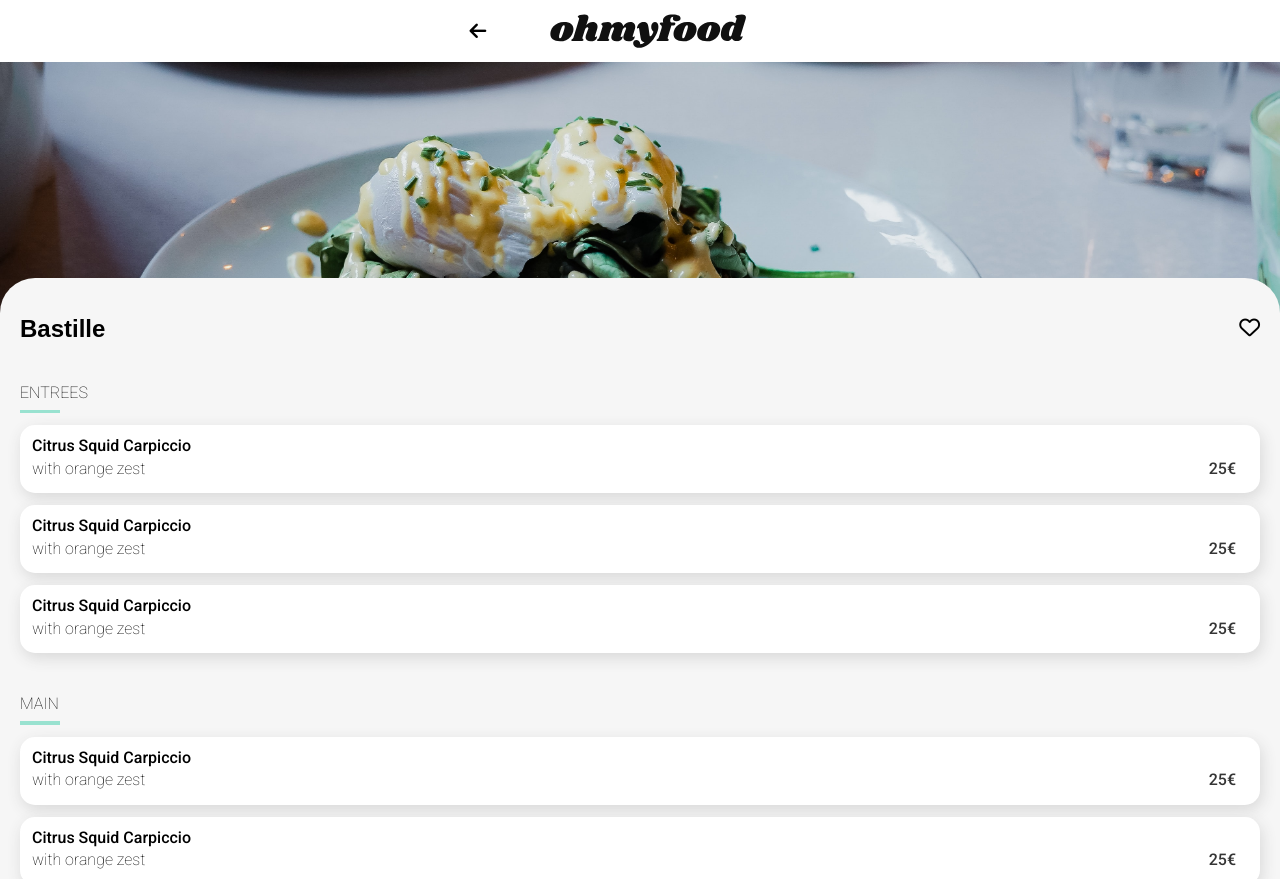
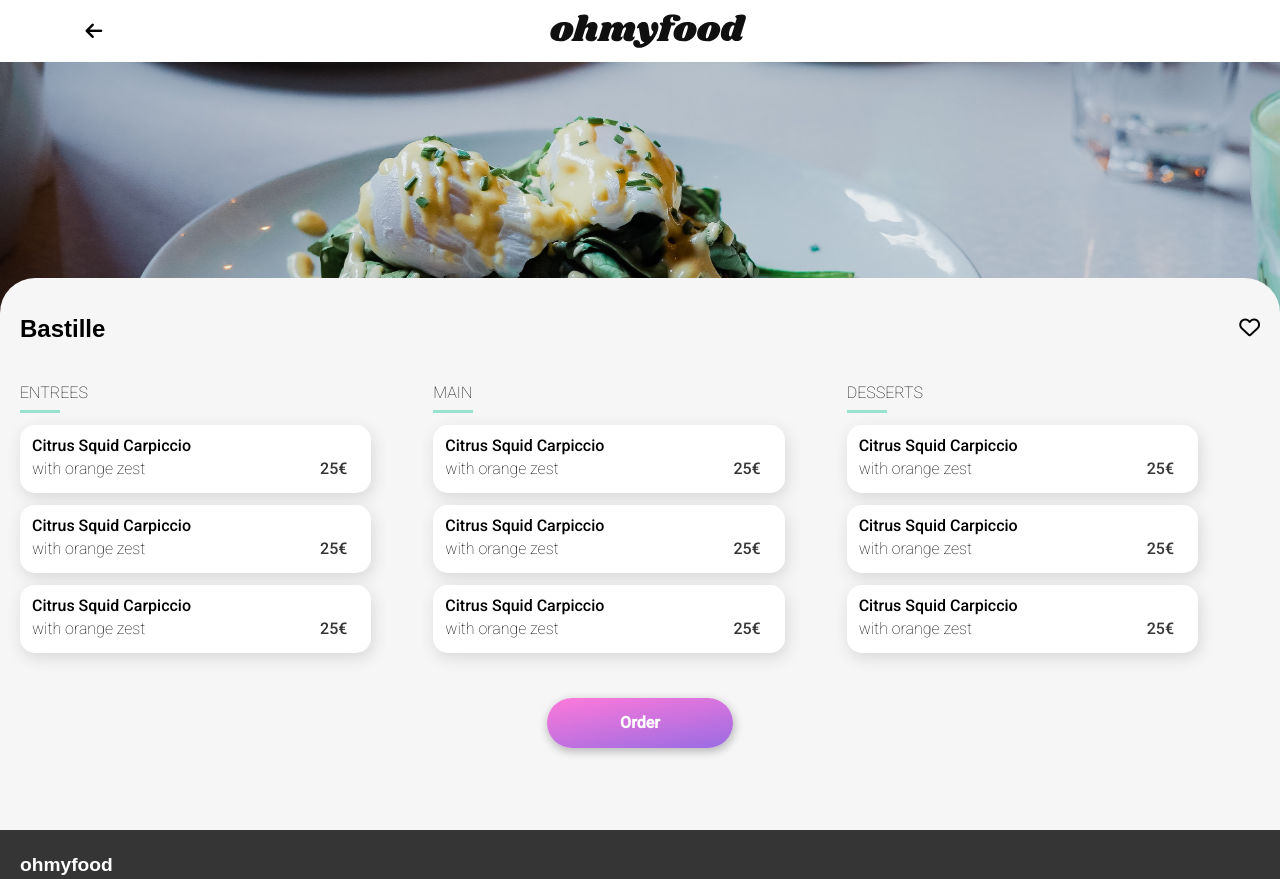
Before and after one commit to swavey4/Munyama_1_01-20-22, a website: page bastille.html in a window 1280 px wide. Shown: the top 879 px of the page. Drawn offline with Linux system fonts and the light colour scheme; a web font is replaced by a local one.

Commit message:
Responsive layout

```diff
--- a/bastille.html
+++ b/bastille.html
@@ -39,6 +39,7 @@
                     </div>
                 </div>
                 <!-- STARTERS -->
+                <div class='reposition'>
                     <div class='menu'>
                         <div class='menu__title'>
                             <p>ENTREES</p>
@@ -166,13 +167,14 @@
                         </div>
                     </div>
                 </div>
+            </div>
 
             <div class='menu__btn'><span class='btn__text'>Order</span></div>
         </main>
 
         <!-- Footer -->
         <footer class='footer'>
-            <img src="IMAGES/logo/ohmyfood@2x.svg" alt="" class='footer__image'>
+            <h2 class='footer__header'>ohmyfood</h2>
             <div class='footer__links'>
                 <p> <i class="fas fa-utensils"></i> Suggest a restaurant</p>
                 <p> <i class="fas fa-hands-helping"></i>Become a partner</p>
--- a/sass/Base/_base.scss
+++ b/sass/Base/_base.scss
@@ -6,7 +6,8 @@ body{
 
 .container{
     width: 100%;
-    max-width: 100%;
+    max-width: 1300px;
+    margin: 0 auto;
 }
 
 h1,h2,p{
--- a/sass/Components/components.scss
+++ b/sass/Components/components.scss
@@ -20,6 +20,16 @@
     @include center-element(center, flex-start, column);
     width: 100%;
     gap: 1.5rem;
+    // Breakpoint
+    @include tablet {
+        display: grid;
+        grid-template-columns: repeat(3, 1fr);
+    }
+
+    @include desktop {
+        display: grid;
+        grid-template-columns: repeat(3, 1fr);
+    }
 
     &__btn{
         box-sizing: border-box;
--- a/sass/Layout/header.scss
+++ b/sass/Layout/header.scss
@@ -143,6 +143,17 @@ body{
     &__container{
         @include center-element(center, flex-start, column);
         gap: 1rem;
+
+        // Breakpoint
+        @include tablet{
+            display: grid;
+            grid-template-columns: repeat(2, 1fr);
+        }
+
+        @include desktop{
+            display: grid;
+            grid-template-columns: repeat(4, 1fr);
+        }
     }
 
 }
@@ -161,6 +172,16 @@ body{
     &__links{
         color: #fff;
         font-size: 0.90rem;
+        // Breakpoints
+        @include tablet {
+            display: grid;
+            grid-template-columns: repeat(4, 1fr);
+        }
+
+        @include desktop{
+            display: grid;
+            grid-template-columns: repeat(4, 1fr);
+        }
 
         i{
             padding-right: 12px;
--- a/sass/Layout/menu-page.scss
+++ b/sass/Layout/menu-page.scss
@@ -6,6 +6,14 @@
            position: relative;
            right: 64px;
            font-size: 1.2rem;
+
+           @include tablet{
+               right: 30%;
+           }
+
+           @include desktop{
+            right: 35%;
+        }
        }
 
     }
@@ -38,6 +46,11 @@
             justify-content: space-between;
             align-items: center;
             font-family: $header-font;
+
+            @include tablet{
+                width: 75%;
+                margin: 0 auto;
+            }
 
             &-icon{
                 position: relative;
@@ -73,14 +86,31 @@
     }
 }
 
+.reposition{
+    @include desktop{
+        display: grid;
+        grid-template-columns: repeat(3, 1fr);
+    }
+}
+
 .menu{
     margin-top: 2.6rem;
+    @include tablet{
+        width: 75%;
+        margin: 2.6rem auto 0 auto;
+    }
+
+   @include desktop{
+       width: 85%;
+   }
 
 
     &__container{
         @include center-element(stretch, flex-start, column);
         margin-top: 0.75rem;
         gap: 0.75rem;
+
+
     }
 
     &__title{
--- a/sass/Utils/_mixins.scss
+++ b/sass/Utils/_mixins.scss
@@ -22,3 +22,15 @@
     font-family: $text-font;
     font-weight: 500;
 }
+
+@mixin tablet {
+    @media screen and (max-width: map-get($breakpoints, tablet)) and (min-width: 650px){
+        @content
+    }
+}
+
+@mixin desktop {
+    @media screen and (min-width: map-get($breakpoints, desktop)) {
+        @content
+    }
+}
--- a/sass/Utils/_variables.scss
+++ b/sass/Utils/_variables.scss
@@ -20,3 +20,10 @@ $primary-shadow: 1px 3px 9px 1px #bbbbbb;
 // PADDING
 
 $contain: 0 1.25rem 0 1.25rem;
+
+// Map
+
+$breakpoints: (
+    tablet: 950px,
+    desktop: 950px
+);
```
Also changed, not shown: CSS/style.css, 1 other file. Lines whose indentation alone changed are shown as unchanged.
